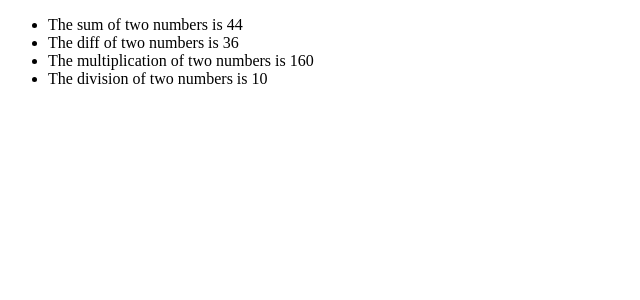
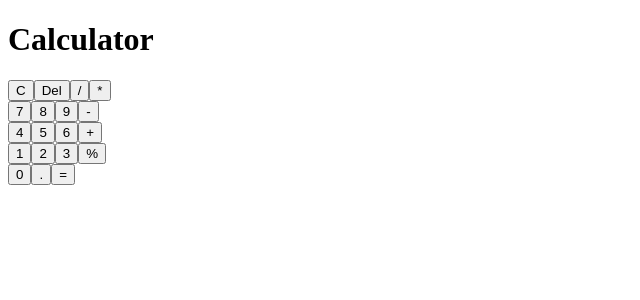
Before and after one commit to CodeAstronautic/uplift-react, a React (Create React App) app: page / in a window 1280 px wide. Shown: the top 300 px of the page, without its empty margins (0-640 px from the left). Built offline with nearby package versions, Linux system fonts and the light colour scheme.

Commit message:
app.js of priyanshu_haldar

```diff
--- a/src/App.js
+++ b/src/App.js
@@ -1,17 +1,74 @@
-import React from "react";
-import {add,sub, mul, div}  from './Calc'
+import './App.css';
+import { useState } from 'react';
 
 
-function App(){
-  return(
-    <>
-    <ul>
-      <li>The sum of two numbers is {add(40,4)}</li>
-      <li>The diff of two numbers is {sub(40,4)}</li>
-      <li>The multiplication of two numbers is {mul(40,4)}</li>
-      <li>The division of two numbers is {div(40,4)}</li>
-    </ul>
-    </>
-  )
+const App=()=> {
+
+  const [state, setState]=useState("");
+
+
+  const sum=(e)=>{
+
+    const value=e.target.value ;
+
+    if(value==="="){
+      try{setState(eval(state));}
+      catch(err){
+      setState("math error");}
+
+    }else if(value==="C"){
+      setState("")
+    }else if(value==="Del"){
+      setState(state.substr(0,state.length-1));
+    }
+    else{
+    setState(state + value)
+    }
+  };
+
+
+  return (
+    <div className="body">
+      <h1>Calculator</h1>
+      <div className="fields">
+        {state}
+
+      </div>
+      <div className="buttons">
+        <div className="row-1">
+          <button onClick={sum} value="C">C</button>
+          <button onClick={sum} value="Del">Del</button>
+          <button onClick={sum} value="/">/</button>
+          <button onClick={sum} value="*">*</button>
+        </div>
+        <div className="row-2">
+          <button onClick={sum} value="7">7</button>
+          <button onClick={sum} value="8">8</button>
+          <button onClick={sum} value="9">9</button>
+          <button onClick={sum} value="-">-</button>
+        </div>
+        <div className="row-3">
+          <button onClick={sum} value="4">4</button>
+          <button onClick={sum} value="5">5</button>
+          <button onClick={sum} value="6">6</button>
+          <button onClick={sum} value="+">+</button>
+        </div>
+        <div className="row-4">
+          <button onClick={sum} value="1">1</button>
+          <button onClick={sum} value="2">2</button>
+          <button onClick={sum} value="3">3</button>
+          <button onClick={sum} value="%">%</button>
+        </div>
+        <div className="row-5">
+          <button id="zero" onClick={sum} value="0">0</button>
+          <button onClick={sum} value=".">.</button>
+          <button id="equal" onClick={sum} value="=">=</button>
+        </div>
+      </div>
+
+    </div>
+  );
+
 }
+
 export default App;
```
